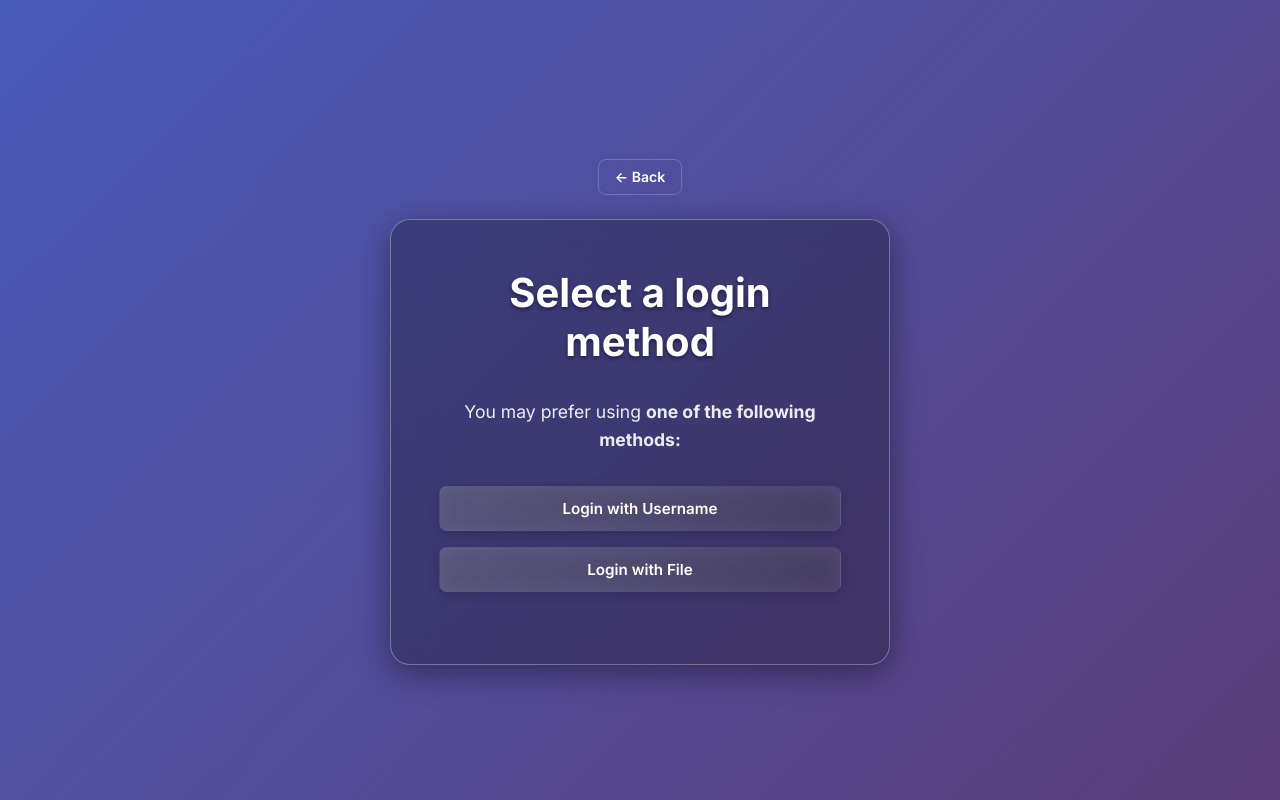
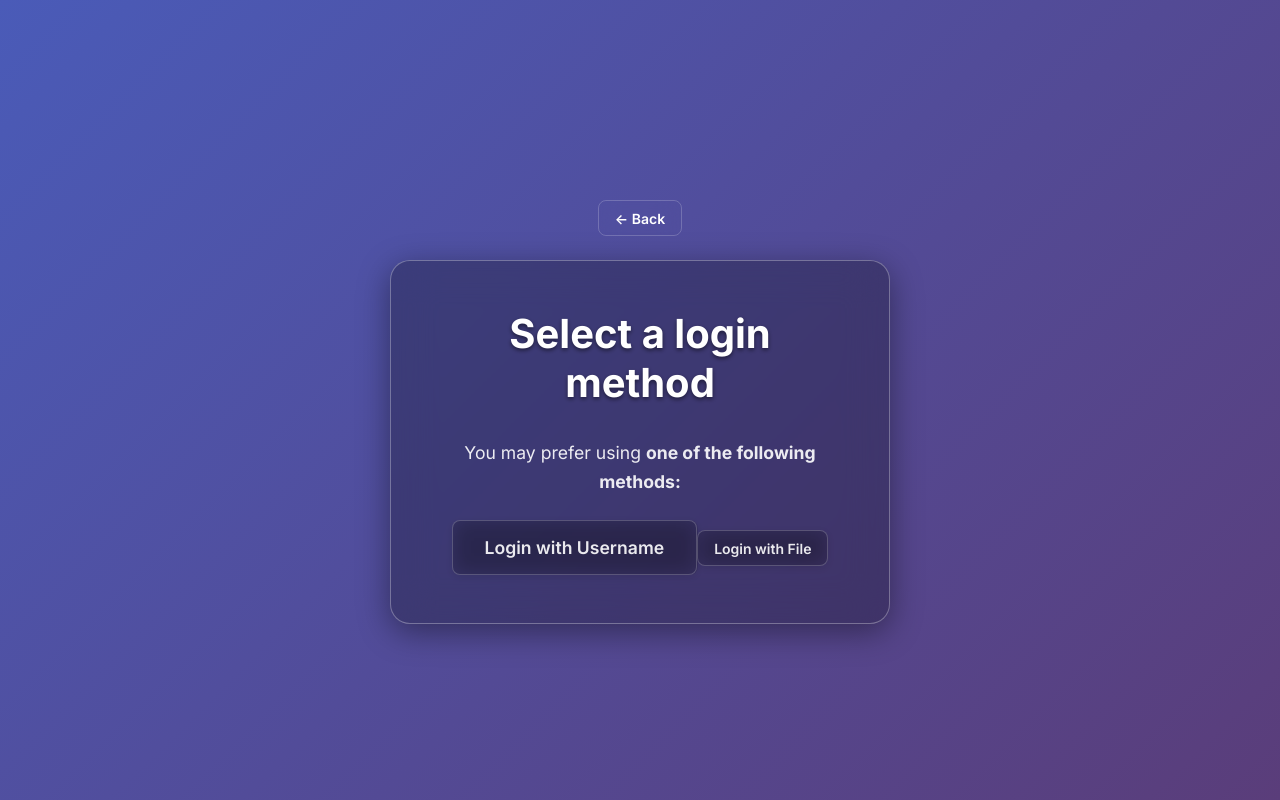
Before and after one commit to In2siders/frontend-monorepo, a React (Vite) app in the folder apps/web/: page /auth/login in a window 1280 px wide. Built offline with nearby package versions, Linux system fonts and the light colour scheme.

Commit message:
Cloudflared athorized & changes by Mateo
Co-authored-by: Mateo Agustín López Enseñat <MteooLops@users.noreply.github.com>

```diff
--- a/apps/web/src/pages/auth/login.jsx
+++ b/apps/web/src/pages/auth/login.jsx
@@ -55,9 +55,9 @@ const SelectMethod = ({ setMethod }) => {
     <>
       <h1 className='title'>Select a login method</h1>
       <p className='subtitle'>You may prefer using <strong>one of the following methods:</strong></p>
-      <div className='button-group stack-vertical'>
-        <Button onClick={() => setMethod('username')}>Login with Username</Button>
-        <Button onClick={() => setMethod('file')}>Login with File</Button>
+      <div className='flex flex-col gap-4 justify-center items-center'>
+        <Button className='w-full' variant='secondary' size='large' onClick={() => setMethod('username')}>Login with Username</Button>
+        <Button className='flex flex-col gap-4 ' variant='secondary' size='small' onClick={() => setMethod('file')}>Login with File</Button>
       </div>
     </>
   )
--- a/apps/web/vite.config.js
+++ b/apps/web/vite.config.js
@@ -12,6 +12,7 @@ export default ({ mode }) => {
   return defineConfig({
     plugins: [react()],
     server: {
+      allowedHosts: ["exclusive-internal-web.leiuq.fun"],
       port: Number(port),
       host,
       open: true,
--- a/packages/components/button/module.css
+++ b/packages/components/button/module.css
@@ -112,7 +112,7 @@
 /* ====== Button Sizes ====== */
 .btn-small {
     padding: 8px 16px;
-    min-width: 80px;
+    width: fit-content;
     min-height: 36px;
     font-size: 0.875rem;
 }
```
Also changed, not shown: 1 other file (tests, documents, lock files or other folders).
